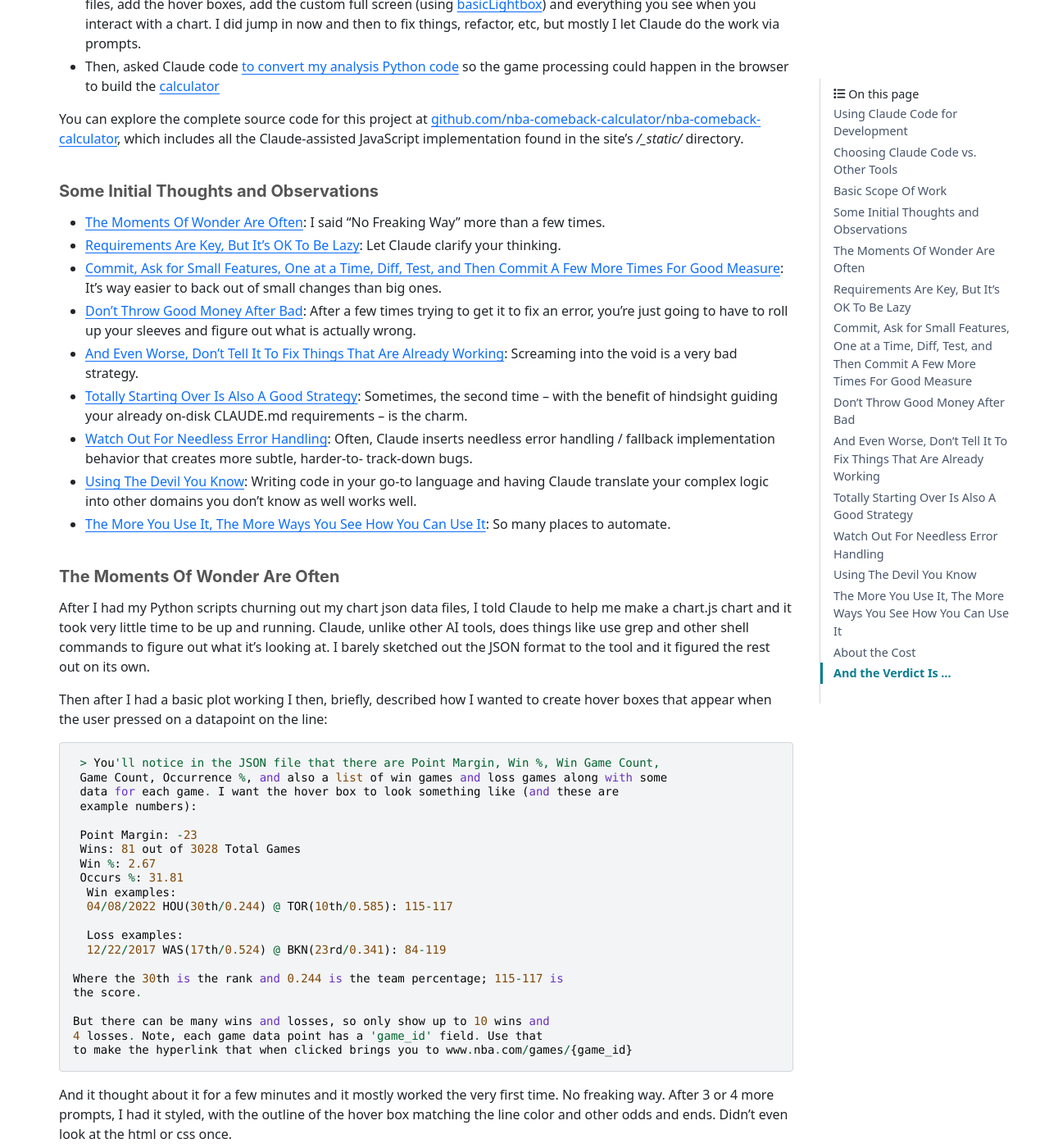
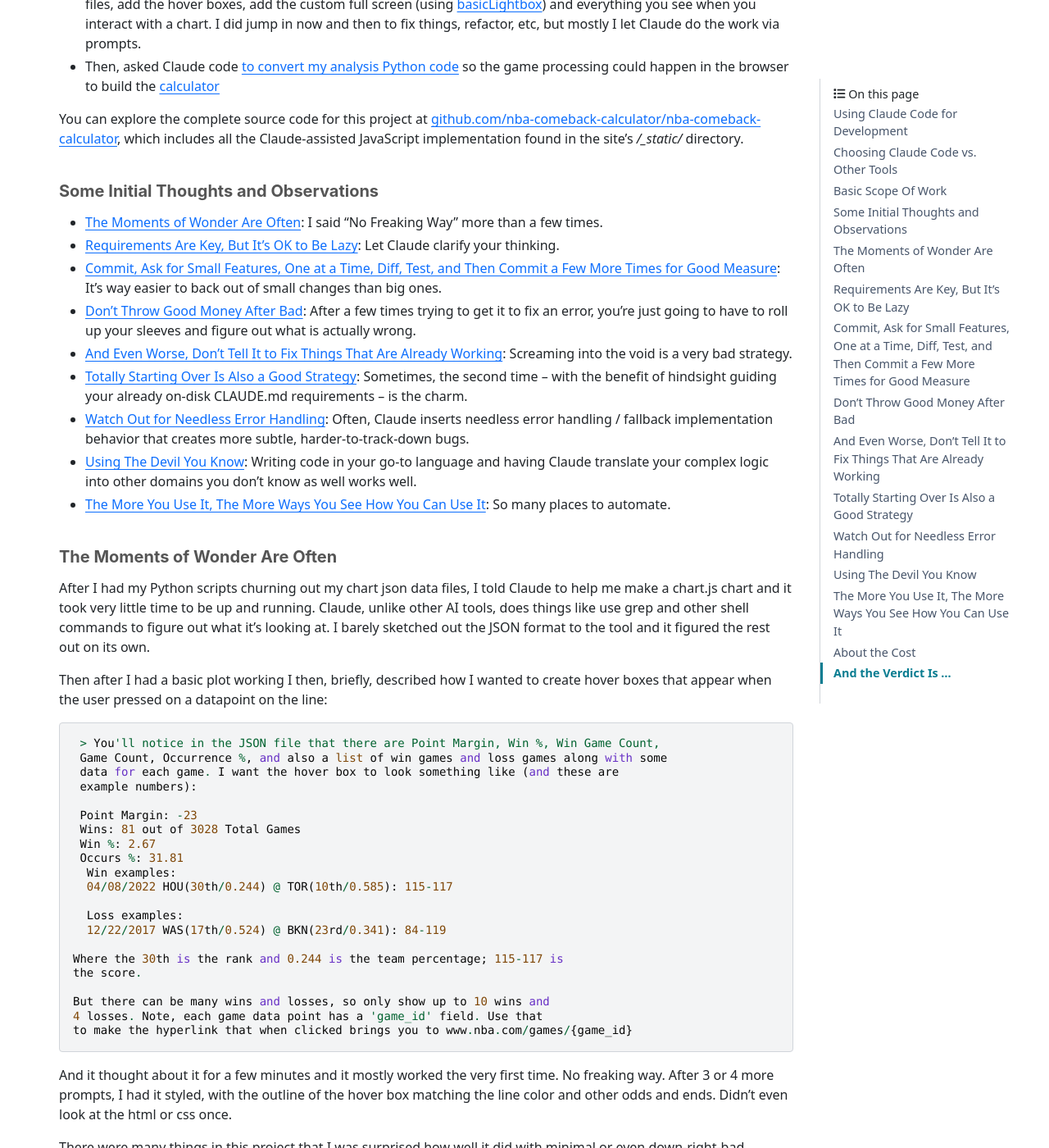
Before and after one commit to nba-comeback-calculator/nba-comeback-calculator, a Sphinx documentation site: the page built from docs/frontend/source/analysis/using_claude_code.rst, in a window 1280 px wide and 1400 px high, scrolled down 1605 px. Shown: the whole window at 82% size. Built offline with Sphinx 7.4.7 and the PyData theme 0.15.4, drawn with Linux system fonts in a browser that asks for light colours; nearby versions of some CDN libraries; comment, search, counter and statistics services are not loaded; some of the changed text lies outside the part shown.

Commit message:
NBA: rst update.

```diff
--- a/docs/frontend/source/analysis/using_claude_code.rst
+++ b/docs/frontend/source/analysis/using_claude_code.rst
@@ -1,5 +1,5 @@
 ***********************************************
-Using Claude Code To AI Auto Generate This Site
+Using Claude Code to AI Auto-Generate This Site
 ***********************************************
 
 .. _using-claude-code:
@@ -110,28 +110,28 @@ directory.
 Some Initial Thoughts and Observations
 ======================================
 
-* `The Moments Of Wonder Are Often`_: I said "No Freaking Way" more than a few times.
+* `The Moments of Wonder Are Often`_: I said "No Freaking Way" more than a few times.
 
-* `Requirements Are Key, But It's OK To Be Lazy`_: Let Claude clarify your thinking.
+* `Requirements Are Key, But It's OK to Be Lazy`_: Let Claude clarify your thinking.
 
-* `Commit, Ask for Small Features, One at a Time, Diff, Test, and Then Commit A Few
-  More Times For Good Measure`_: It's way easier to back out of small changes than big
+* `Commit, Ask for Small Features, One at a Time, Diff, Test, and Then Commit a Few
+  More Times for Good Measure`_: It's way easier to back out of small changes than big
   ones.
 
 * `Don't Throw Good Money After Bad`_: After a few times trying to get it to fix an
   error, you're just going to have to roll up your sleeves and figure out what is
   actually wrong.
 
-* `And Even Worse, Don't Tell It To Fix Things That Are Already Working`_: Screaming
+* `And Even Worse, Don't Tell It to Fix Things That Are Already Working`_: Screaming
   into the void is a very bad strategy.
 
-* `Totally Starting Over Is Also A Good Strategy`_: Sometimes, the second time -- with
+* `Totally Starting Over Is Also a Good Strategy`_: Sometimes, the second time -- with
   the benefit of hindsight guiding your already on-disk CLAUDE.md requirements -- is
   the charm.
 
-* `Watch Out For Needless Error Handling`_: Often, Claude inserts needless
+* `Watch Out for Needless Error Handling`_: Often, Claude inserts needless
   error handling / fallback implementation behavior that creates more subtle,
-  harder-to- track-down bugs.
+  harder-to-track-down bugs.
 
 * `Using The Devil You Know`_: Writing code in your go-to language and having Claude
   translate your complex logic into other domains you don't know as well works well.
@@ -143,7 +143,7 @@ Some Initial Thoughts and Observations
 
 .. _the-moments-of-wonder-are-often:
 
-The Moments Of Wonder Are Often
+The Moments of Wonder Are Often
 ===============================
 After I had my Python scripts churning out my chart json data files, I told Claude to
 help me make a chart.js chart and it took very little time to be up and running.
@@ -188,7 +188,7 @@ minimal or even down-right-bad specification inputs.
 
 .. _requirements-are-key-but-its-ok-to-be-lazy:
 
-Requirements Are Key, But It's OK To Be Lazy
+Requirements Are Key, But It's OK to Be Lazy
 ============================================
 
 As has been noted many times about using AI coding, the cleaner, the clearer, the just
@@ -210,7 +210,7 @@ URL encoding was barely English <url-mashup>`).
 
 .. _commit-ask-for-small-features:
 
-Commit, Ask for Small Features, One at a Time, Diff, Test, and Then Commit A Few More Times For Good Measure
+Commit, Ask for Small Features, One at a Time, Diff, Test, and Then Commit a Few More Times for Good Measure
 ============================================================================================================
 
 
@@ -384,7 +384,7 @@ in the correct place.
 
 .. _and-even-worse-dont-tell-it-to-fix-things-that-are-already-working:
 
-And Even Worse, Don't Tell It To Fix Things That Are Already Working
+And Even Worse, Don't Tell It to Fix Things That Are Already Working
 ====================================================================
 
 Even worse than telling it to repeatedly fix actual bugs is to keep telling it to fix
@@ -399,7 +399,7 @@ that I was testing something else -- which was another "whoa"s moment.
 
 .. _totally-starting-over-is-also-a-good-strategy:
 
-Totally Starting Over Is Also A Good Strategy
+Totally Starting Over Is Also a Good Strategy
 =============================================
 Similar in spirit to the :ref:`point made above<dont-throw-good-money-after-bad>`, one
 thing I did a few times was take the CLAUDE.md file or other requirement files I was
@@ -424,7 +424,7 @@ much to get this new version running.
 
 .. _watch-out-for-needless-error-handling:
 
-Watch Out For Needless Error Handling
+Watch Out for Needless Error Handling
 =====================================
 One thing I noticed Claude do again and again was put in default values, create backup
 implementation functions if it couldn't load certain JavaScript CDNs, and hosts of
```
Also changed, not shown: other parts of docs/frontend/source/analysis/using_claude_code.rst (+1 -1 lines).
